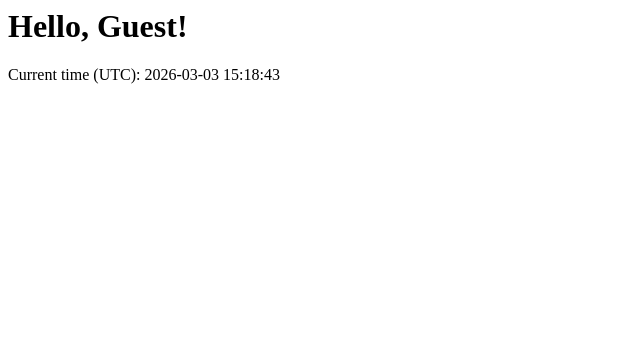
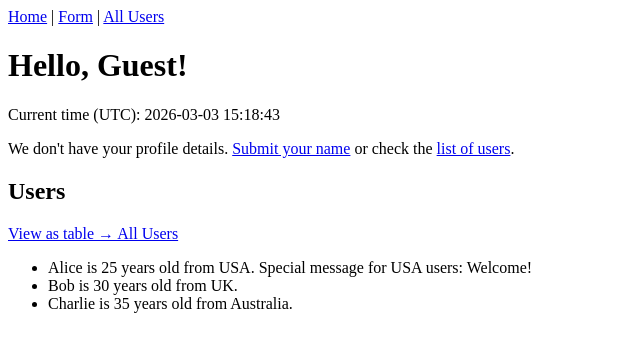
Before and after one commit to Held0fTheWelt/FlaskDeepDive, a Flask app: page / in a window 1280 px wide. Shown: the top 352 px of the page, without its empty margins (0-640 px from the left). Run offline with Flask 3, Linux system fonts and the light colour scheme.

Commit message:
Control Structures
Added a dictionary
Changed the index.html template to display additional information based on the name of the user
Added an additional template and and additional route called /all-users.

```diff
--- a/app.py
+++ b/app.py
@@ -2,6 +2,12 @@ from flask import Flask, render_template, request
 from datetime import datetime
 
 app = Flask(__name__, template_folder='template')
+
+users = {
+    'Alice': {'age': 25, 'country': 'USA'},
+    'Bob': {'age': 30, 'country': 'UK'},
+    'Charlie': {'age': 35, 'country': 'Australia'}
+}
 
 
 @app.route('/')
@@ -15,7 +21,8 @@ def index():
         'index.html',
         title='Home',
         user=name,
-        current_time=datetime.utcnow()
+        current_time=datetime.utcnow(),
+        users=users
     )
 
 
@@ -24,6 +31,12 @@ def form():
     return render_template('form.html')
 
 
+@app.route('/all-users')
+@app.route('/all_users')  # alternative URL (underscore)
+def all_users():
+    return render_template('all_users.html', users=users)
+
+
 if __name__ == "__main__":
     # Launch the Flask dev server
     app.run(host="0.0.0.0", port=5000)
--- a/template/form.html
+++ b/template/form.html
@@ -3,6 +3,7 @@
     <title>What's your name?</title>
 </head>
 <body>
+    <p><a href="/">Home</a> | <a href="/form">Form</a> | <a href="/all-users">All Users</a></p>
     <h1>Want a greeting?</h1>
     <form action='/' method='GET'>
         <label for="name">Name:</label>
--- a/template/index.html
+++ b/template/index.html
@@ -3,7 +3,33 @@
         <title>{{ title }}</title>
     </head>
     <body>
+        <p><a href="/">Home</a> | <a href="/form">Form</a> | <a href="/all-users">All Users</a></p>
         <h1>Hello, {{ user }}!</h1>
         <p>Current time (UTC): {{ current_time.strftime('%Y-%m-%d %H:%M:%S') }}</p>
+
+        {% if user in users %}
+            {% set details = users[user] %}
+            <h2>Your profile</h2>
+            <p>You are <strong>{{ details['age'] }}</strong> years old and from <strong>{{ details['country'] }}</strong>.</p>
+            {% if details['country'] == 'USA' %}
+                <p>Special message for USA users: Welcome!</p>
+            {% endif %}
+        {% else %}
+            <p>We don't have your profile details. <a href="/form">Submit your name</a> or check the <a href="/all-users">list of users</a>.</p>
+        {% endif %}
+
+        <h2>Users</h2>
+        <p><a href="/all-users">View as table → All Users</a></p>
+        <ul>
+            {% for username, details in users.items() %}
+                <li>
+                    {% if details['country'] == 'USA' %}
+                        {{ username }} is {{ details['age'] }} years old from {{ details['country'] }}. Special message for USA users: Welcome!
+                    {% else %}
+                        {{ username }} is {{ details['age'] }} years old from {{ details['country'] }}.
+                    {% endif %}
+                </li>
+            {% endfor %}
+        </ul>
     </body>
 </html>
```
Also changed, not shown: template/all_users.html (added, +35 -0 lines).
